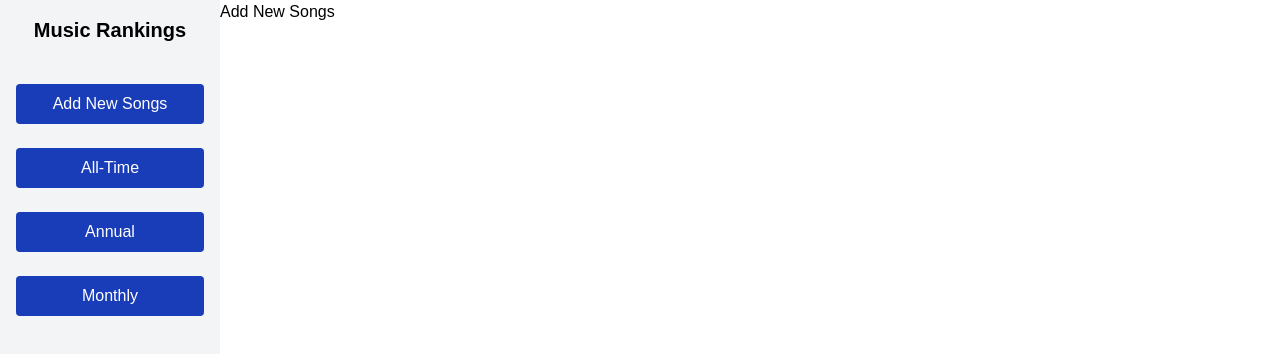
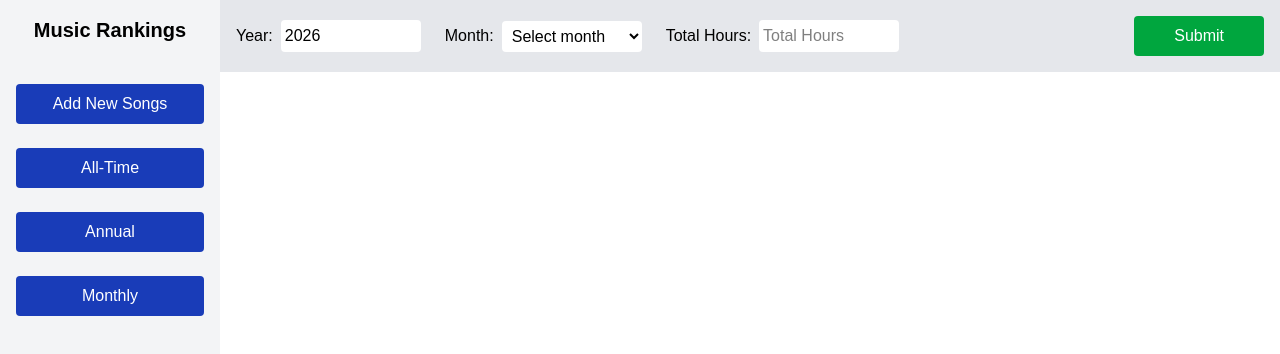
Before and after one commit to ravendr17/music-rankings, a React (Vite) app in the folder frontend/: page / in a window 1280 px wide. Shown: the top 354 px of the page. Built offline with nearby package versions, Linux system fonts and the light colour scheme.

Commit message:
add initial report inputs and submit button

```diff
--- a/frontend/src/components/AddNewSongsPage.tsx
+++ b/frontend/src/components/AddNewSongsPage.tsx
@@ -1,5 +1,89 @@
+import { useState } from "react";
+
+const months = [
+  {id: 1, label: "January"},
+  {id: 2, label: "February"},
+  {id: 3, label: "March"},
+  {id: 4, label: "April"},
+  {id: 5, label: "May"},
+  {id: 6, label: "June"},
+  {id: 7, label: "July"},
+  {id: 8, label: "August"},
+  {id: 9, label: "September"},
+  {id: 10, label: "October"},
+  {id: 11, label: "November"},
+  {id: 12, label: "December"}
+];
+
 export default function AddNewSongsPage() {
+  const currentYear = new Date().getFullYear();
+
+  const [year, setYear] = useState(String(currentYear));
+  const [month, setMonth] = useState("");
+  const [totalHours, setTotalHours] = useState("");
+
   return (
-    <h3>Add New Songs</h3>
+    <form className="bg-gray-200 flex items-center p-4 gap-6">
+
+      <div className="flex gap-2 items-center">
+        <label htmlFor="year">Year:</label>
+        <input
+          id="year"
+          type="number"
+          placeholder="Year"
+          className="bg-white p-1 w-35 rounded-sm"
+          value={year}
+          onChange={(e) => setYear(e.target.value)}
+          required
+          min={1900}
+          max={9999}
+        />
+      </div>
+
+      <div className="flex gap-2 items-center">
+        <label htmlFor="month">Month:</label>
+        <select
+          id="month"
+          className="bg-white p-1.5 rounded-sm w-35"
+          value={month}
+          onChange={(e) => setMonth(e.target.value)}
+          required
+        >
+          <option value="" disabled>Select month</option>
+          {months.map((m) => (
+            <option
+              value={m.id}
+              key={m.id}
+            >{m.label}
+            </option>
+          ))}
+        </select>
+      </div>
+
+      <div className="flex gap-2 items-center">
+        <label htmlFor="total-hours">Total Hours:</label>
+        <input
+          id="total-hours"
+          type="number"
+          placeholder="Total Hours"
+          className="bg-white p-1 w-35 rounded-sm"
+          value={totalHours}
+          onChange={(e) => setTotalHours(e.target.value)}
+          required
+          min={1}
+          max={999999}
+        />
+      </div>
+
+      <button
+        className="cursor-pointer bg-green-600 text-white px-10 py-2
+        rounded-sm hover:bg-green-500 active:bg-green-400 ml-auto"
+        onClick={() => ("")}
+        type="submit"
+      >
+        Submit
+      </button>
+
+    </form>
   );
 }
```
